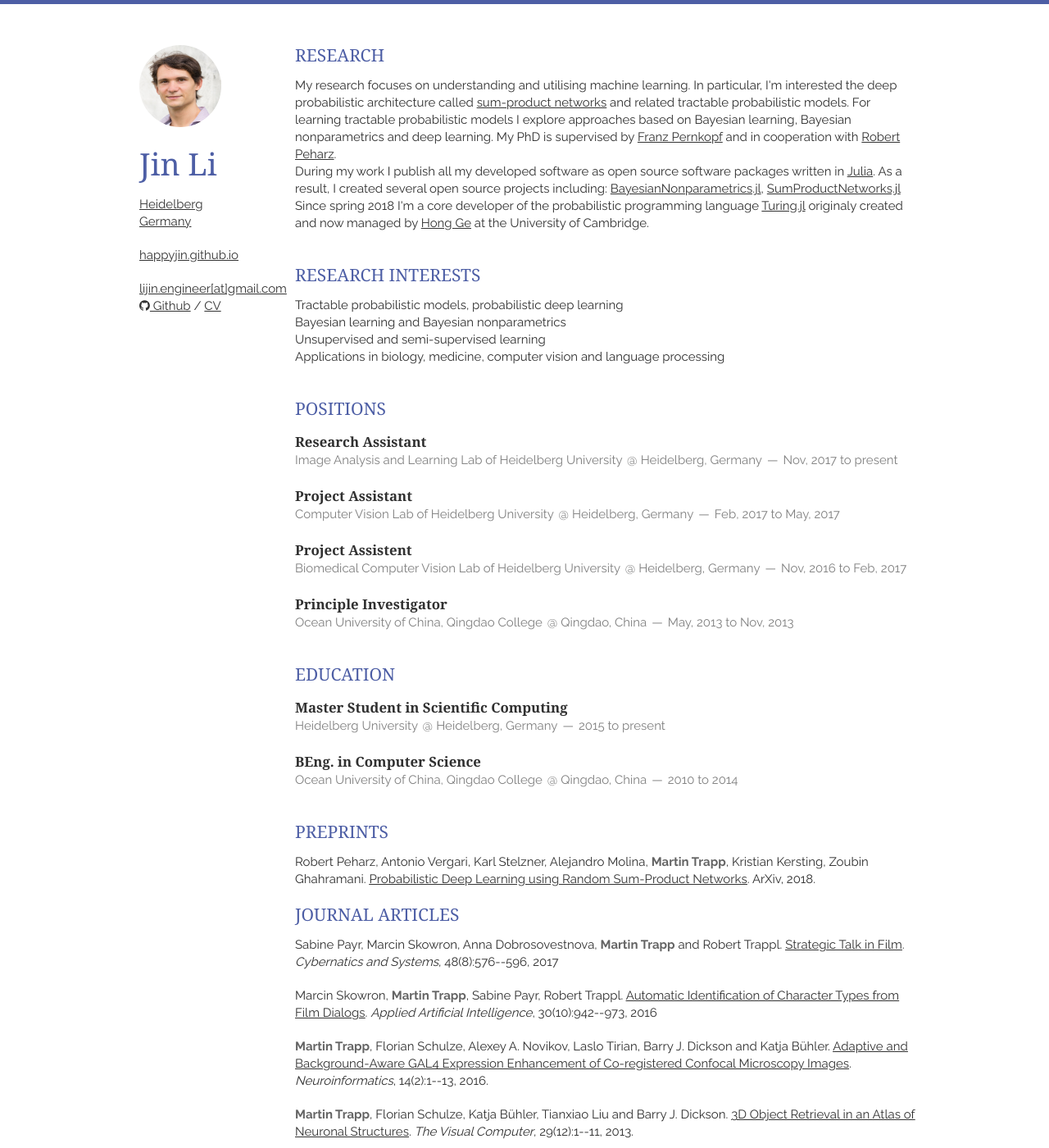
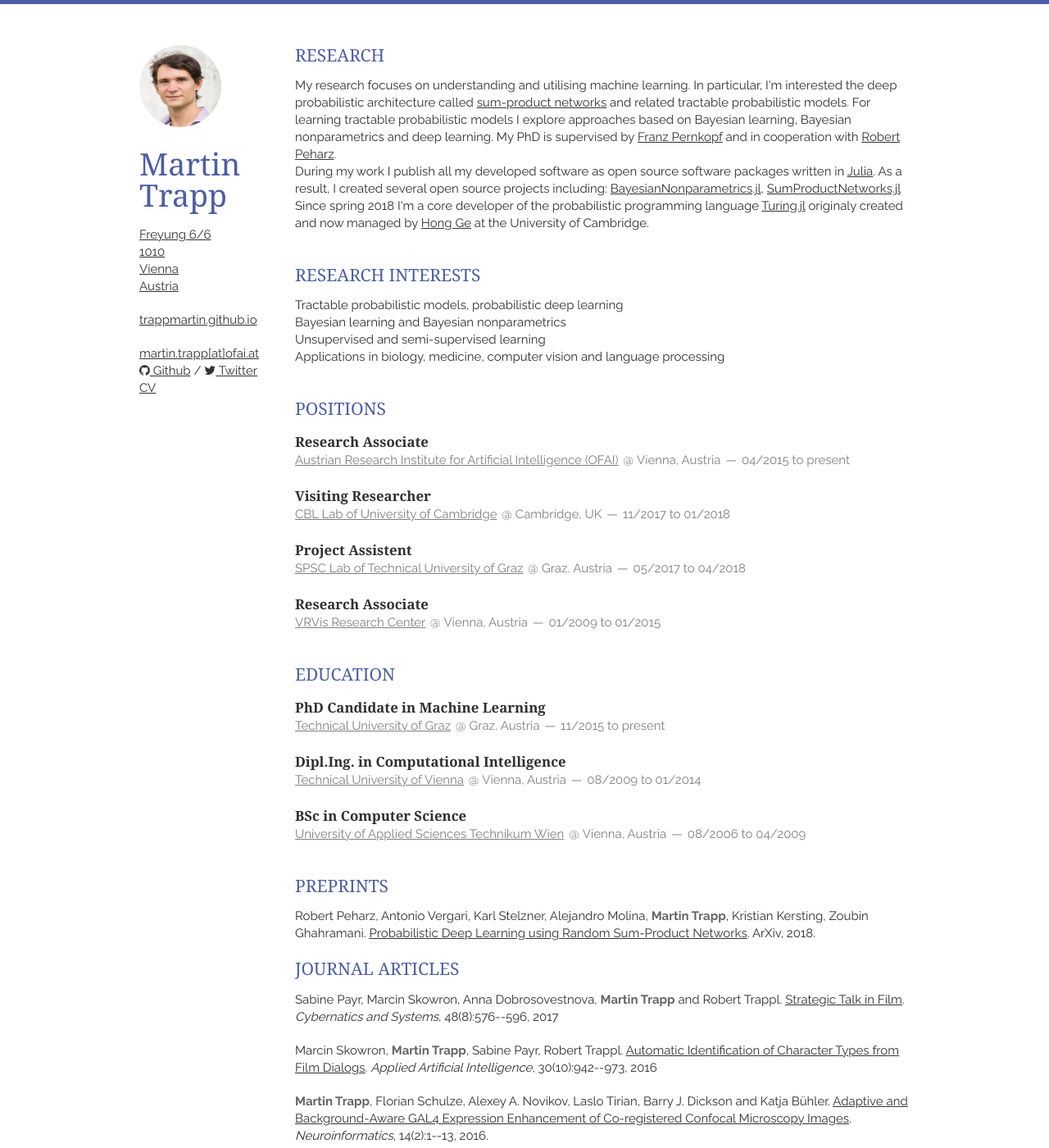
Before and after one commit to happyjin/happyjin.github.io, a Jekyll site: the page built from index.html, in a window 1280 px wide and 1400 px high. Shown: the whole window at 82% size. Built offline with Jekyll 4.4.1, drawn with Linux system fonts in a browser that asks for light colours; nearby versions of some CDN libraries; Markdown is read by kramdown in place of the engine named in the settings; the list of posts is cut into pages by our own code.

Commit message:
initial comment

```diff
--- a/_config.yml
+++ b/_config.yml
@@ -11,21 +11,21 @@ url: http://trappmartin.github.io
 author: Martin Trapp
 
 baseurl: /
-title: Jin Li's Personal Webpage
-name: Jin Li
-email: lijin.engineer[at]gmail.com
-email_full: mailto:lijin.engineer@gmail.com
-website: happyjin.github.io
-website_full: https://happyjin.github.io
-github: happyjin
-#twitter: martin_trapp
+title: Martin Trapp
+name: Martin Trapp
+email: martin.trapp[at]ofai.at
+email_full: mailto:martin.trapp[at]ofai.at
+website: trappmartin.github.io
+website_full: https://trappmartin.github.io
+github: trappmartin
+twitter: martin_trapp
 #tel: +44 0000 000000
 #tel_full: tel:+440000000000
-google_maps: 'https://www.google.com/maps/place/Heidelberg/@49.4057072,8.6135741,12z/data=!3m1!4b1!4m5!3m4!1s0x4797c1050eccdccd:0xefe6ea0044243ad7!8m2!3d49.3987524!4d8.6724335'
-#address: Freyung 6/6
-#postcode: 1010
-city: Heidelberg
-country: Germany
+google_maps: 'https://www.google.at/maps/place/%C3%96st.+Forschungsinstitut+f%C3%BCr+Artificial+Intelligence+(OFAI)/@48.2122238,16.3642285,15z/data=!4m2!3m1!1s0x0:0xef32d1eb2cf852b1?sa=X&ved=0ahUKEwjj8tTS3YrQAhVHtBoKHdz5ACQQ_BIIgQEwCw'
+address: Freyung 6/6
+postcode: 1010
+city: Vienna
+country: Austria
 
 # needed for travis-ci build
 exclude: [vendor]
--- a/_includes/education.html
+++ b/_includes/education.html
@@ -2,18 +2,23 @@
 	<h1>Education</h1>
 	<article>
 		<header>
-		<h1>Master Student in Scientific Computing</h1>
-		<!-- <span><a href="https://www.tugraz.at/">Heidelberg University, Germany</a></span> -->
-		<span>Heidelberg University</a></span>
-		<span><address>Heidelberg, Germany</address><time>2015 to present</time></span>
+		<h1>PhD Candidate in Machine Learning</h1>
+		<span><a href="https://www.tugraz.at/">Technical University of Graz</a></span>
+		<span><address>Graz, Austria</address><time>11/2015 to present</time></span>
 		</header>
 	</article>
 	<article>
 		<header>
-		<h1>BEng. in Computer Science</h1>
-		<!-- <span><a href="http://www.tuwien.ac.at/en/">Ocean University of China, Qingdao College, China</a></span> -->
-		<span>Ocean University of China, Qingdao College</a></span>
-		<span><address>Qingdao, China</address><time>2010 to 2014</time></span>
+		<h1>Dipl.Ing. in Computational Intelligence</h1>
+		<span><a href="http://www.tuwien.ac.at/en/">Technical University of Vienna</a></span>
+		<span><address>Vienna, Austria</address><time>08/2009 to 01/2014</time></span>
+		</header>
+	</article>
+	<article>
+		<header>
+		<h1>BSc in Computer Science</h1>
+		<span><a href="https://www.technikum-wien.at/en/">University of Applied Sciences Technikum Wien</a></span>
+		<span><address>Vienna, Austria</address><time>08/2006 to 04/2009</time></span>
 		</header>
 	</article>
 </section>
--- a/_includes/positions.html
+++ b/_includes/positions.html
@@ -2,31 +2,30 @@
 	<h1>Positions</h1>
 	<article>
 		<header>
-		<h1>Research Assistant</h1>
-		<span>Image Analysis and Learning Lab of Heidelberg University</a></span>
-		<span><address>Heidelberg, Germany</address><time>Nov, 2017 to present</time></span>
+		<h1>Research Associate</h1>
+		<span><a href="http://ofai.at">Austrian Research Institute for Artificial Intelligence (OFAI)</a></span>
+		<span><address>Vienna, Austria</address><time>04/2015 to present</time></span>
 		</header>
 	</article>
 	<article>
 		<header>
-			<h1>Project Assistant</h1>
-			<!-- <span><a href="http://learning.eng.cam.ac.uk/Public/">CBL Lab of University of Cambridge</a></span> -->
-			<span>Computer Vision Lab of Heidelberg University</a></span>
-			<span><address>Heidelberg, Germany</address><time>Feb, 2017 to May, 2017</time></span>
+			<h1>Visiting Researcher</h1>
+			<span><a href="http://learning.eng.cam.ac.uk/Public/">CBL Lab of University of Cambridge</a></span>
+			<span><address>Cambridge, UK</address><time>11/2017 to 01/2018</time></span>
 		</header>
 	</article>
 	<article>
 		<header>
 			<h1>Project Assistent</h1>
-			<span>Biomedical Computer Vision Lab of Heidelberg University</a></span>
-			<span><address>Heidelberg, Germany</address><time>Nov, 2016 to Feb, 2017</time></span>
+			<span><a href="https://www.spsc.tugraz.at/">SPSC Lab of Technical University of Graz</a></span>
+			<span><address>Graz, Austria</address><time>05/2017 to 04/2018</time></span>
 		</header>
 	</article>
 	<article>
 		<header>
-		<h1>Principle Investigator</h1>
-		<span>Ocean University of China, Qingdao College</a></span>
-		<span><address>Qingdao, China</address><time>May, 2013 to Nov, 2013</time></span>
+		<h1>Research Associate</h1>
+		<span><a href="http://vrvis.at">VRVis Research Center</a></span>
+		<span><address>Vienna, Austria</address><time>01/2009 to 01/2015</time></span>
 		</header>
 	</article>
 </section>
--- a/_layouts/layout.html
+++ b/_layouts/layout.html
@@ -4,8 +4,7 @@
     <meta charset="utf-8">
     <title>{{ site.title }}</title>
     <meta name="description" content="{{ site.name }}'s Résumé">
-    <!-- <meta name="author" content="{{ site.name }} @{{ site.twitter }}"> -->
-    <meta name="author" content="{{ site.name }}">
+    <meta name="author" content="{{ site.name }} @{{ site.twitter }}">
 
     <meta name="viewport" content="width=device-width, initial-scale=1, maximum-scale=1">
 
@@ -33,8 +32,8 @@
         </p>
         <address>
             <a href="{{ site.google_maps }}">
-                <!-- {{ site.address }}<br/>
-                {{ site.postcode }}<br/> -->
+                {{ site.address }}<br/>
+                {{ site.postcode }}<br/>
                 {{ site.city }}<br/>
                 {{ site.country }}
             </a>
@@ -45,7 +44,7 @@
         <p>
             <a href="{{ site.email_full }}">{{ site.email }}</a><br/>
             <a href="https://github.com/{{ site.github }}"><i class="fa fa-github"></i> Github</a> /
-            <!-- <a href="https://twitter.com/{{ site.twitter }}"><i class="fa fa-twitter"></i> Twitter</a><br/> -->
+            <a href="https://twitter.com/{{ site.twitter }}"><i class="fa fa-twitter"></i> Twitter</a><br/>
             <a href="{{ site.website_full }}/static/cv.pdf">CV</a>
         </p>
     </header>
```
Also changed, not shown: 1 other file.
